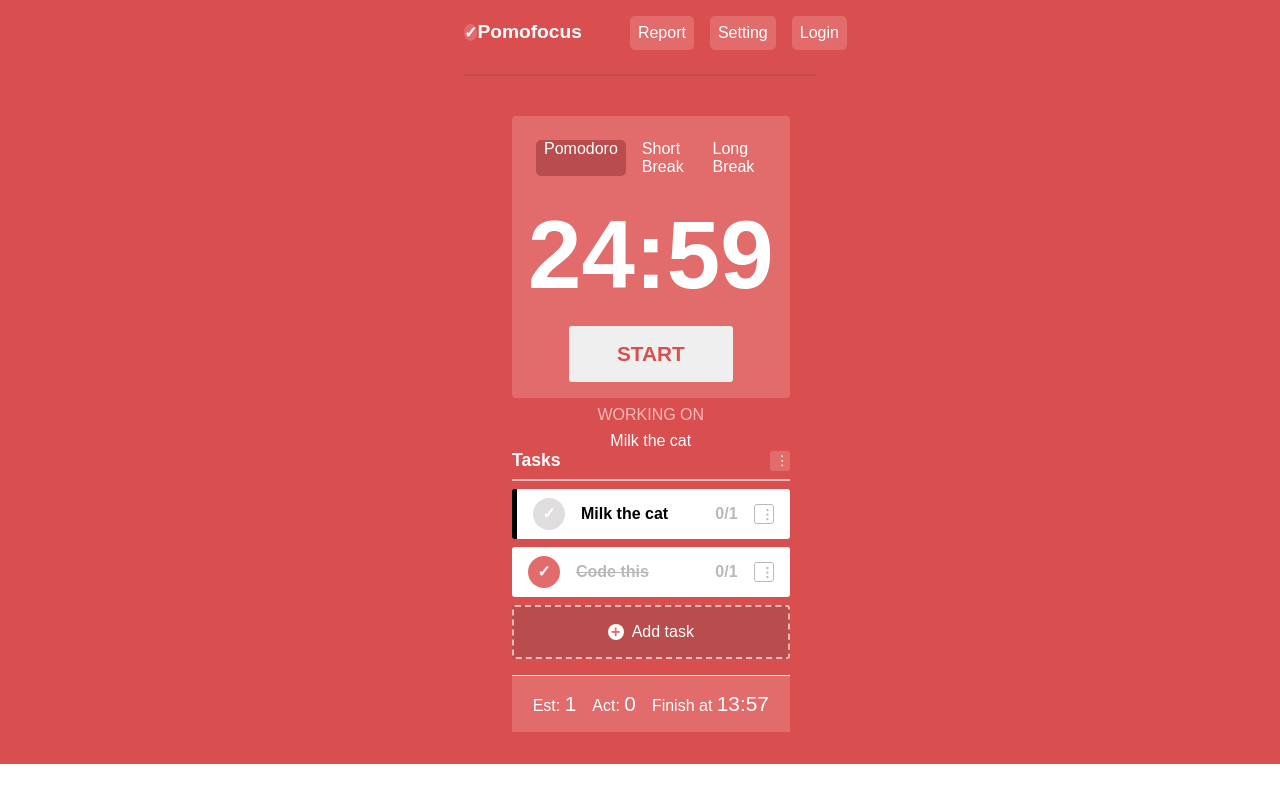
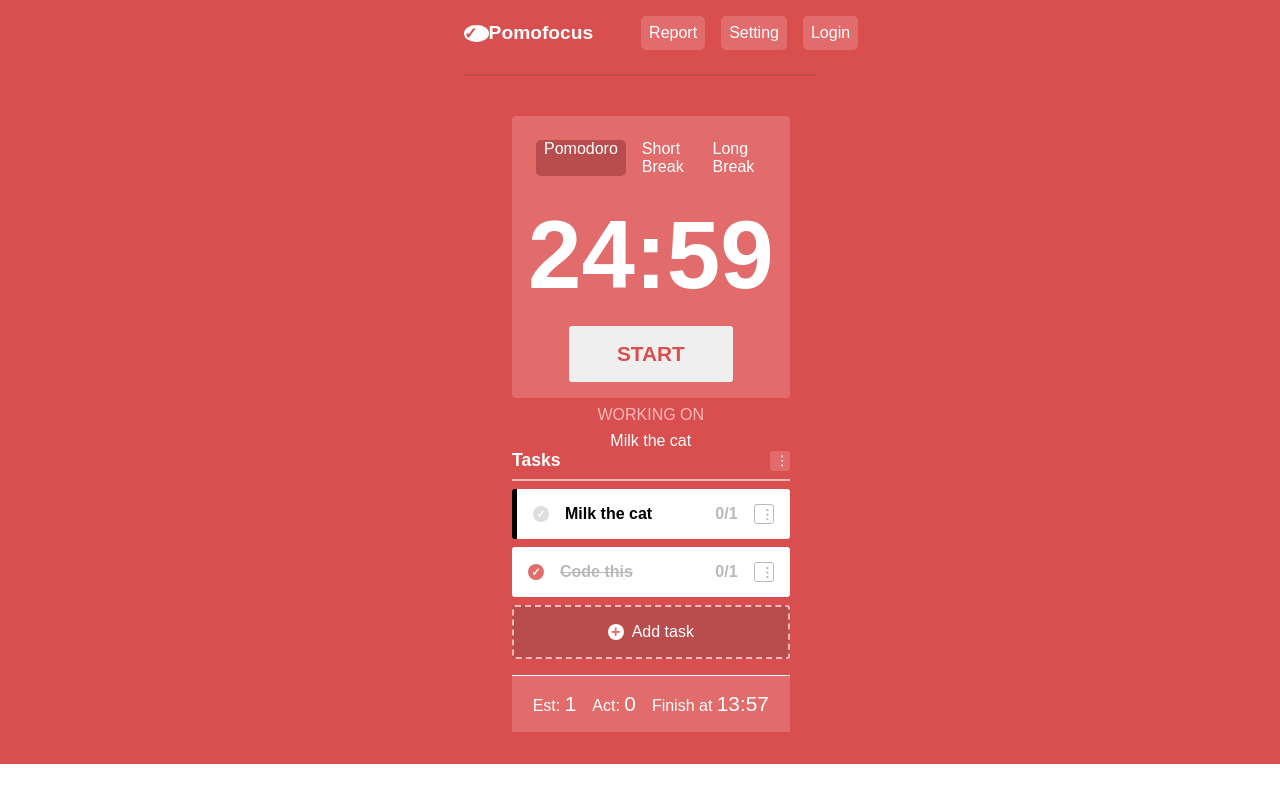
Before and after one commit to amorea9/Re-create, a plain HTML site: page index.html in a window 1280 px wide. Shown: the top 793 px of the page. Drawn offline with Linux system fonts and the light colour scheme; a web font is replaced by a local one.

Commit message:
fixed the logo

```diff
--- a/index.html
+++ b/index.html
@@ -10,8 +10,8 @@
   <body>
     <header>
       <nav>
-        <h1><span class="check">✓</span>Pomofocus</h1>
-        <!-- fix later -->
+        <h1><span>✓</span>Pomofocus</h1>
+
         <ul>
           <li>Report</li>
           <li>Setting</li>
--- a/style.css
+++ b/style.css
@@ -106,6 +106,17 @@ header nav ul li {
 .dark_hr {
   background-color: var(--darker-red);
   opacity: 60%;
+}
+
+nav h1 span {
+  letter-spacing: 0.7rem;
+
+  background-color: var(--t-white);
+  border-radius: 50%;
+  line-height: var(--gap);
+  font-size: var(--gap);
+  color: var(--section-red);
+  text-align: center;
 }
 
 /* timer */
@@ -220,11 +231,11 @@ header nav ul li {
 .check {
   background-color: var(--red-opacity);
   border-radius: 50%;
-  line-height: var(--padding);
-  width: var(--padding);
-  height: var(--padding);
+  line-height: var(--gap);
+  width: var(--gap);
+  height: var(--gap);
   text-align: center;
-  font-size: var(--gap);
+  font-size: 0.7rem;
   color: var(--t-white);
 }
 .check_grey {
```
